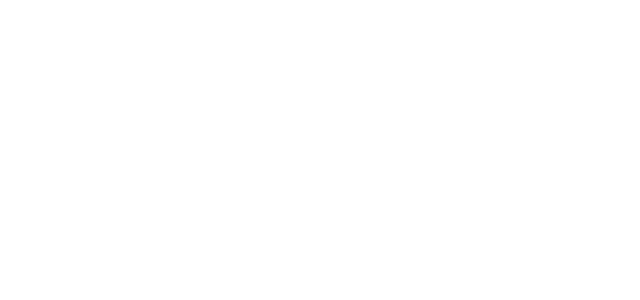
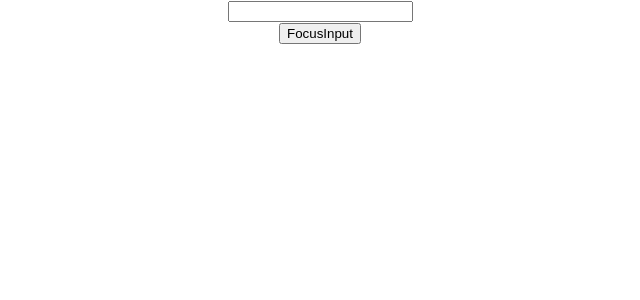
Before and after one commit to Mohamed-Ramadan1/react-codev-revesion, a React (Create React App) app: page / in a window 1280 px wide. Shown: the top 300 px of the page, without its empty margins (320-960 px from the left). Built offline with nearby package versions, Linux system fonts and the light colour scheme.

Commit message:
ENDING THE FORWARD REF

```diff
--- a/src/App.js
+++ b/src/App.js
@@ -1,10 +1,11 @@
 import './App.css';
-
+import FRPinputComponent from './Components/Revision20-40/FRParentInput'
 
 function App() {
 
   return (
     <div className="App">
+      <FRPinputComponent/>
 
     </div>
   );
--- /dev/null
+++ b/src/Components/Revision20-40/FRParentInput.js
@@ -0,0 +1,26 @@
+import React from "react";
+import FRinput from "./FRinput";
+class FRPinputComponent extends React.Component{
+    constructor (){
+        super();
+
+        this.inputRef = React.createRef();
+
+    }
+    clickHandelr = () => {
+        this.inputRef.current.focus();
+
+    }
+
+    render() {
+        return (
+            <div>
+                <FRinput ref={this.inputRef} />
+                <button onClick={this.clickHandelr}>FocusInput</button>
+            </div>
+        )
+    }
+
+}
+
+export default FRPinputComponent;
--- a/src/Components/Revision20-40/FRinput.js
+++ b/src/Components/Revision20-40/FRinput.js
@@ -0,0 +1,11 @@
+import React from 'react';
+
+const FRinput = React.forwardRef((props, ref) => {
+    return (
+        <div>
+            <input type='text' ref={ref} />
+        </div>
+    )
+})
+
+export default FRinput;
```
